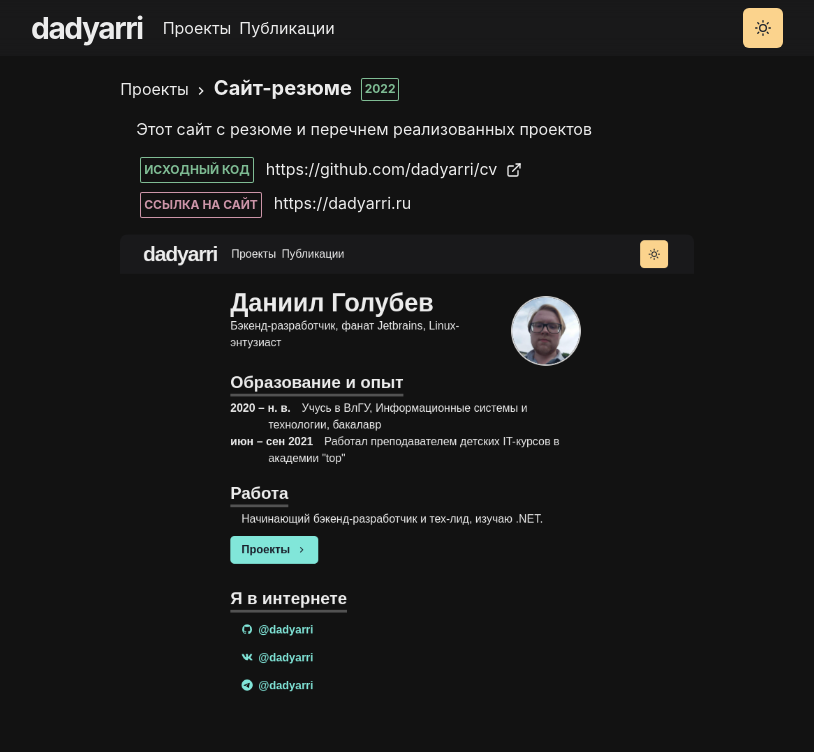
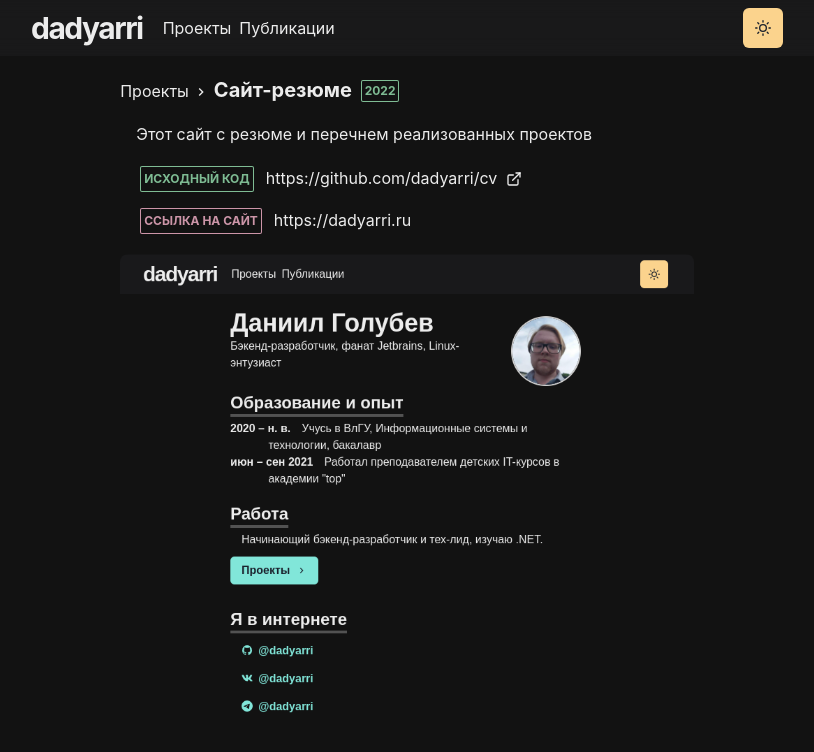
Before and after one commit to daniilko0/portfolio, a Next.js app: page /project/cv in a window 1280 px wide. Shown: the top 752 px of the page, without its empty margins (233-1047 px from the left). Built offline with nearby package versions, Linux system fonts and the light colour scheme; a web font is replaced by a local one.

Commit message:
increase margins

```diff
--- a/components/project/project.js
+++ b/components/project/project.js
@@ -42,6 +42,7 @@ export const Meta = ({ children }) => {
       variant={'outline'}
       ml={1}
       mr={3}
+      my={1}
       p={1}
     >
       {children}
```
